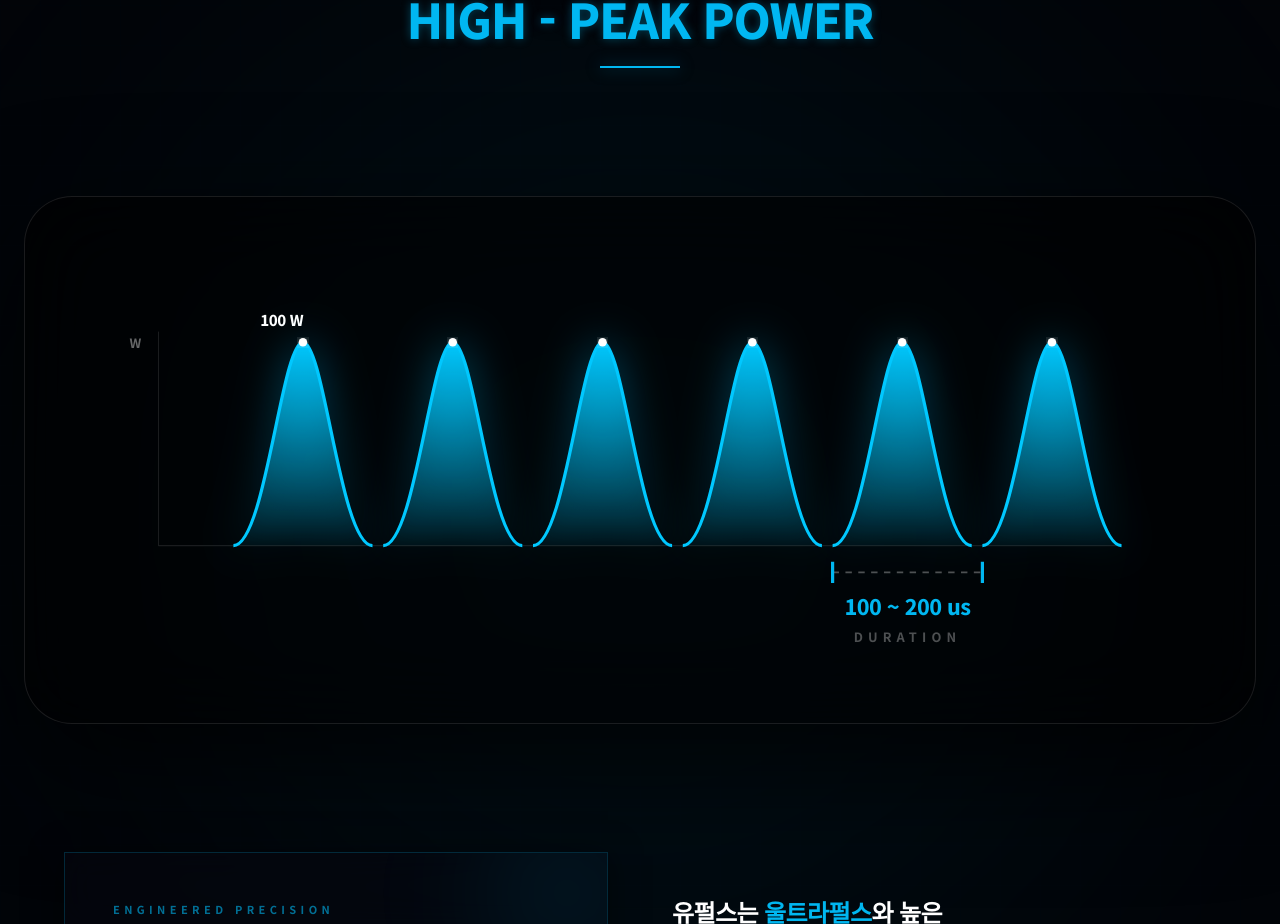
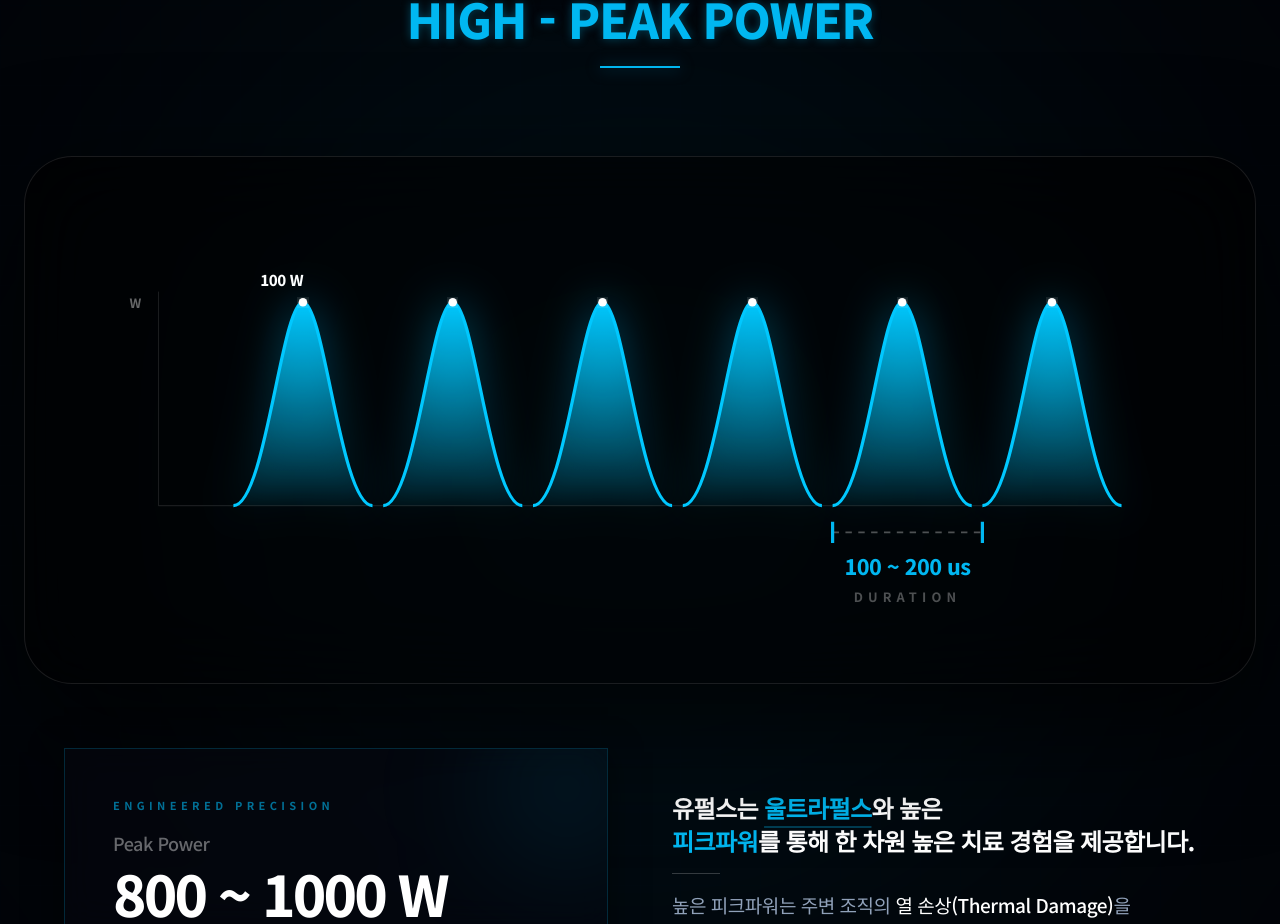
Before and after one commit to BIOADDLAB/chungan-medical, a Next.js app: page /u-pulse in a window 1280 px wide. Shown: the part 1983-2907 px from the top of the page. Built offline with nearby package versions, Linux system fonts and the light colour scheme.

Commit message:
Update page.tsx

```diff
--- a/src/app/u-pulse/page.tsx
+++ b/src/app/u-pulse/page.tsx
@@ -184,7 +184,7 @@ export default function UPulsePage() {
             whileInView={{ opacity: 1, y: 0 }}
             transition={{ duration: 0.8 }}
             viewport={{ once: true }}
-            className="mb-24 flex flex-col items-center"
+            className="mb-14 flex flex-col items-center"
           >
             {/* 배지 */}
             <div className="inline-block px-4 py-1.5 border border-primary/30 text-primary text-[10px] font-bold tracking-[0.4em] uppercase mb-6 bg-primary/5">
@@ -205,7 +205,7 @@ export default function UPulsePage() {
             whileInView={{ opacity: 1, scale: 1 }}
             transition={{ duration: 1 }}
             viewport={{ once: true }}
-            className="relative w-full max-w-7xl mx-auto aspect-[16/6] md:aspect-[21/9] bg-black/60 rounded-[3rem] border border-white/10 p-10 md:p-20 backdrop-blur-2xl overflow-visible shadow-[0_40px_120px_rgba(0,0,0,0.8)] mb-32"
+            className="relative w-full max-w-7xl mx-auto aspect-[16/6] md:aspect-[21/9] bg-black/60 rounded-[3rem] border border-white/10 p-10 md:p-20 backdrop-blur-2xl overflow-visible shadow-[0_40px_120px_rgba(0,0,0,0.8)] mb-16"
           >
             <svg viewBox="0 0 1000 300" className="w-full h-full overflow-visible">
               <defs>
```
